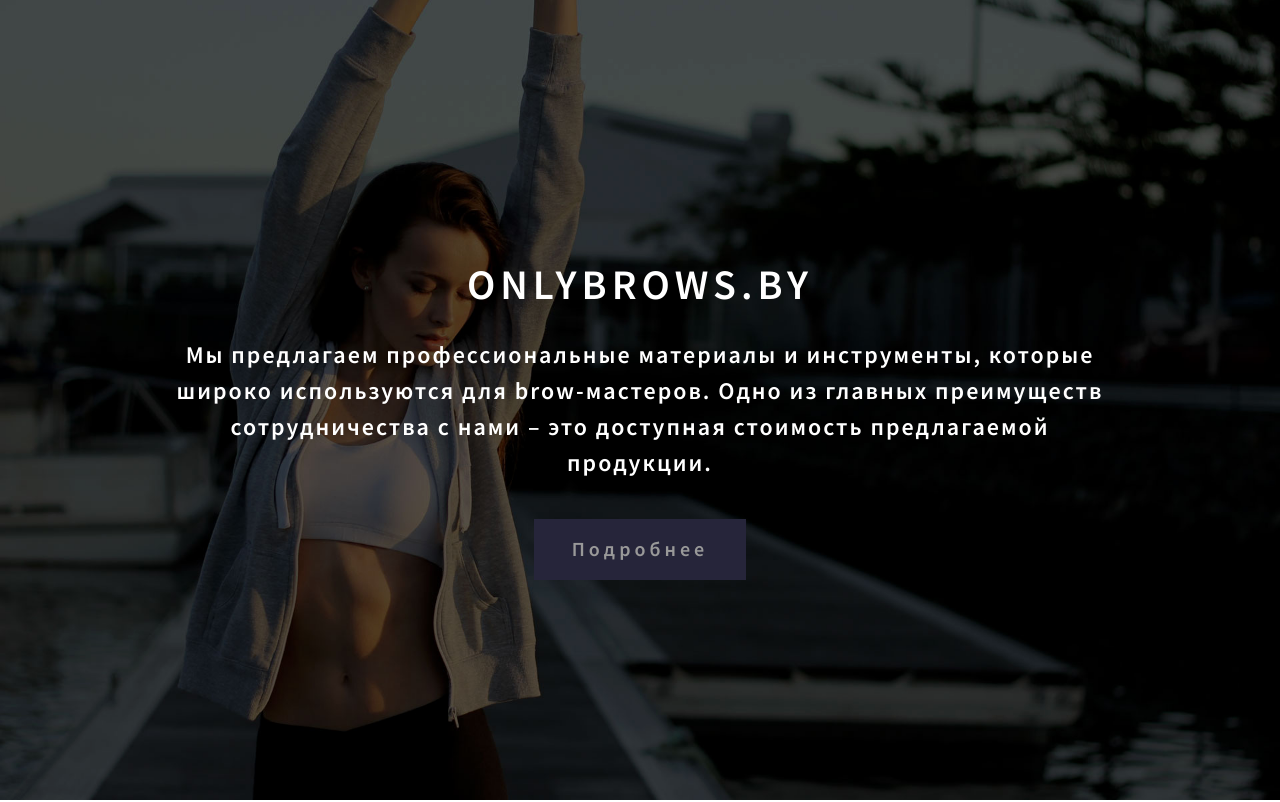
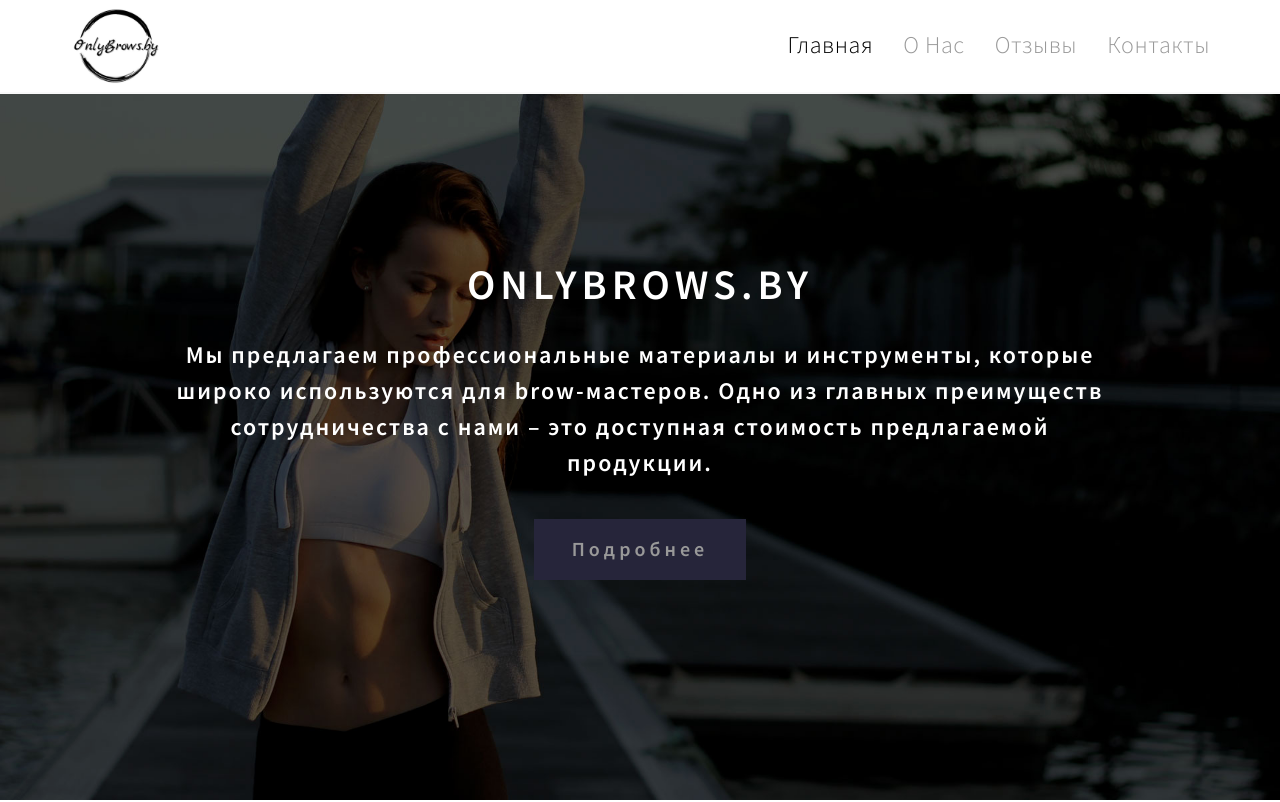
Before and after one commit to MogilevichDmitry/onlybrows.by, a plain HTML site: page index.html in a window 1280 px wide. Shown: the top 802 px of the page. Drawn offline with Linux system fonts and the light colour scheme.

Commit message:
fix header

```diff
--- a/index.html
+++ b/index.html
@@ -50,7 +50,7 @@
 <!-- =========================
     NAVIGATION SECTION
 ============================== -->
-<div class="navbar navbar-default navbar-fixed-top sticky-navigation" role="navigation">
+<div class="navbar navbar-default navbar-fixed-top" role="navigation">
 	<div class="container">
 
 		<div class="navbar-header">
```
